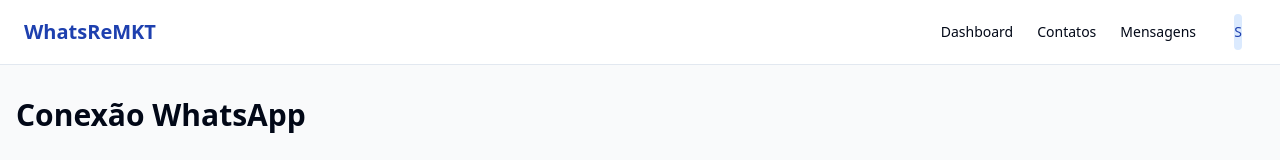
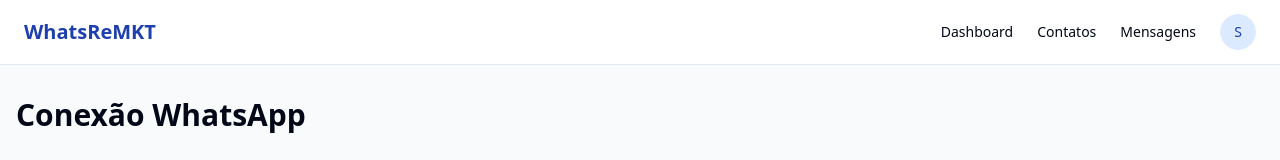
Before and after one commit to pvsm9851/contact-remarketing-bot, a React (Vite) app: page /whatsapp in a window 1280 px wide. Shown: the top 160 px of the page. Built offline with nearby package versions, Linux system fonts and the light colour scheme; sample sign-in values are in the browser's storage.

Commit message:
Fix: Button color and user icon distortion
- Adjusted the "Já tenho uma conta" button color.
- Corrected the distortion of the user icon in the header.

```diff
--- a/src/components/Header.tsx
+++ b/src/components/Header.tsx
@@ -10,6 +10,7 @@ import {
   DropdownMenuSeparator,
   DropdownMenuTrigger
 } from "@/components/ui/dropdown-menu";
+import { Avatar, AvatarFallback } from "@/components/ui/avatar";
 
 export function Header() {
   const { auth, logout } = useAuth();
@@ -42,12 +43,12 @@ export function Header() {
 
           <DropdownMenu>
             <DropdownMenuTrigger asChild>
-              <Button variant="ghost" className="relative h-9 w-9 rounded-full">
-                <div className="flex h-9 w-9 items-center justify-center rounded-full bg-brand-100 text-brand-800">
-                  <span className="text-sm font-medium">
+              <Button variant="ghost" className="relative h-9 w-9 rounded-full p-0">
+                <Avatar className="h-9 w-9">
+                  <AvatarFallback className="bg-brand-100 text-brand-800">
                     {auth.user?.name.charAt(0).toUpperCase()}
-                  </span>
-                </div>
+                  </AvatarFallback>
+                </Avatar>
               </Button>
             </DropdownMenuTrigger>
             <DropdownMenuContent className="w-56" align="end">
--- a/src/pages/Index.tsx
+++ b/src/pages/Index.tsx
@@ -34,7 +34,7 @@ const Index = () => {
               <Button size="lg" asChild className="bg-white text-brand-800 hover:bg-gray-100">
                 <Link to="/registro">Começar Agora</Link>
               </Button>
-              <Button size="lg" variant="outline" asChild className="border-white text-white hover:bg-white hover:text-brand-800">
+              <Button size="lg" variant="secondary" asChild className="bg-transparent border border-white text-white hover:bg-white/10">
                 <Link to="/login">Já tenho uma conta</Link>
               </Button>
             </div>
```
